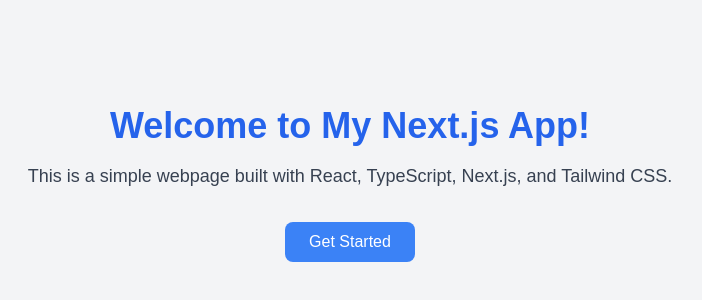
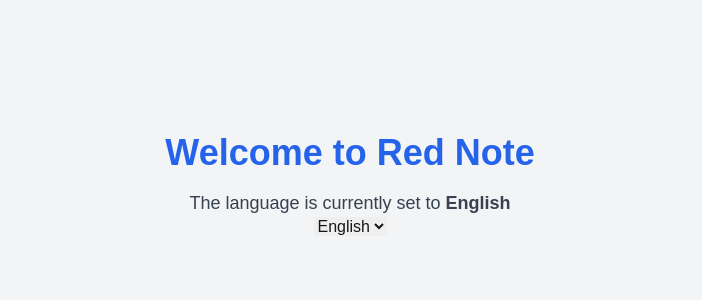
Before and after one commit to scottvan2008/coin5-test, a Next.js app: page / in a window 1280 px wide. Shown: the part 216-516 px from the top of the page, without its empty margins (290-992 px from the left). Built offline with nearby package versions, Linux system fonts and the light colour scheme.

Commit message:
test deploy 3

```diff
--- /dev/null
+++ b/app/i18n.ts
@@ -0,0 +1,18 @@
+import i18n from 'i18next';
+import HttpBackend from 'i18next-http-backend';
+import { initReactI18next } from 'react-i18next';
+
+if (!i18n.isInitialized) { // Prevent re-initialization
+  i18n
+    .use(HttpBackend)
+    .use(initReactI18next)
+    .init({
+      fallbackLng: 'en',
+      backend: {
+        loadPath: '/locales/{{lng}}/main.json',
+      },
+      react: { useSuspense: false }, // Disable Suspense to prevent SSR issues
+    });
+}
+
+export default i18n;
--- a/app/page.tsx
+++ b/app/page.tsx
@@ -1,77 +1,57 @@
-// 'use client'
-// import type { NextPage } from 'next';
-// import React, { Suspense, useState } from 'react';
-// import i18n from 'i18next';
-// import HttpBackend from 'i18next-http-backend';
-// import { initReactI18next, useTranslation } from 'react-i18next';
-
-
-
-// i18n
-//   .use(HttpBackend)
-//   .use(initReactI18next)
-//   .init({
-//     fallbackLng: 'en',
-//     backend: {
-//       loadPath: '/locales/{{lng}}/main.json',
-//     },
-//   });
-
-// const Home: NextPage = () => {
-
-//   const { t } = useTranslation();
-
-//   const [language, setLanguage] = useState("English");
-//   const onChange = (e: any) => {
-//     i18n.changeLanguage(e.target.value);
-//     setLanguage((language) => language === "English" ? "中文" : "English");
-//   };
-
-//   return (
-//     <Suspense fallback="loading">
-//     <div className="flex flex-col items-center justify-center min-h-screen bg-gray-100">
-
-
-//       <h1 className="text-4xl font-bold text-blue-600 mb-4">
-//         {t('welcome')}
-//       </h1>
-
-
-//       <p className="text-lg text-gray-700">
-//         The language is currently se to <strong>{language}</strong>
-//       </p>
-
-
-//       <select name='language' onChange={onChange}>
-//         <option value="en">English</option>
-//         <option value="zh">中文</option>
-//       </select>
-
-
-//     </div>
-//     </Suspense>
-//   );
-// };
-
-// export default Home;
-
-
+'use client';
 import type { NextPage } from 'next';
+import React, { useState } from 'react';
+import { useTranslation } from 'react-i18next';
+import i18n from './i18n'; // Import from the separate file
 
 const Home: NextPage = () => {
+  const { t } = useTranslation();
+  const [language, setLanguage] = useState("English");
+
+  const onChange = (e: React.ChangeEvent<HTMLSelectElement>) => {
+    const newLang = e.target.value;
+    i18n.changeLanguage(newLang);
+    setLanguage(newLang === "en" ? "English" : "中文");
+  };
+
   return (
-    <div className="min-h-screen bg-gray-100 flex flex-col items-center justify-center">
+    <div className="flex flex-col items-center justify-center min-h-screen bg-gray-100">
       <h1 className="text-4xl font-bold text-blue-600 mb-4">
-        Welcome to My Next.js App!
+        {t('welcome')}
       </h1>
-      <p className="text-lg text-gray-700 mb-8">
-        This is a simple webpage built with React, TypeScript, Next.js, and Tailwind CSS.
+
+      <p className="text-lg text-gray-700">
+        The language is currently set to <strong>{language}</strong>
       </p>
-      <button className="bg-blue-500 text-white px-6 py-2 rounded-lg hover:bg-blue-600 transition duration-300">
-        Get Started
-      </button>
+
+      <select name='language' onChange={onChange}>
+        <option value="en">English</option>
+        <option value="zh">中文</option>
+      </select>
     </div>
   );
 };
 
 export default Home;
+
+
+
+// import type { NextPage } from 'next';
+
+// const Home: NextPage = () => {
+//   return (
+//     <div className="min-h-screen bg-gray-100 flex flex-col items-center justify-center">
+//       <h1 className="text-4xl font-bold text-blue-600 mb-4">
+//         Welcome to My Next.js App!
+//       </h1>
+//       <p className="text-lg text-gray-700 mb-8">
+//         This is a simple webpage built with React, TypeScript, Next.js, and Tailwind CSS.
+//       </p>
+//       <button className="bg-blue-500 text-white px-6 py-2 rounded-lg hover:bg-blue-600 transition duration-300">
+//         Get Started
+//       </button>
+//     </div>
+//   );
+// };
+
+// export default Home;
```
